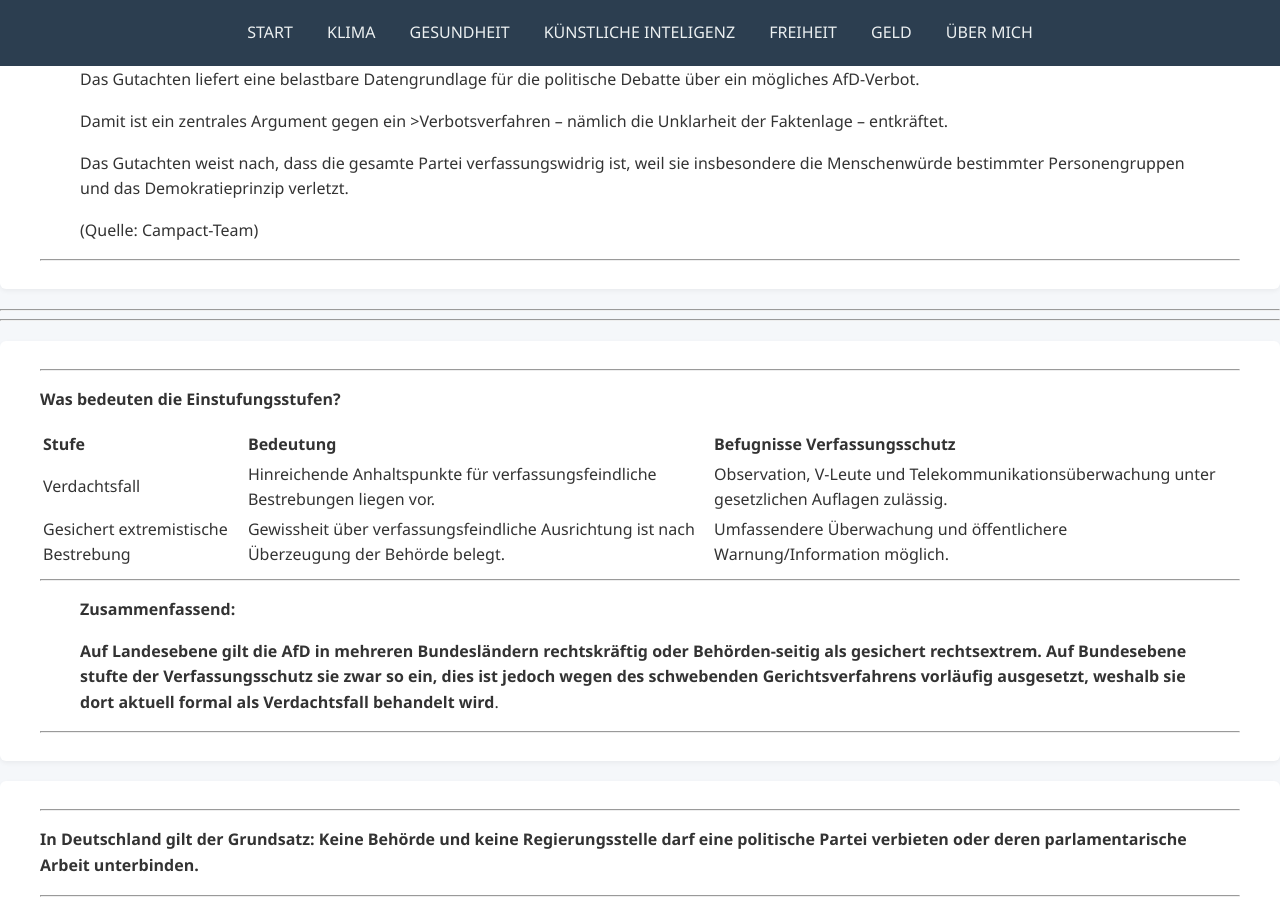
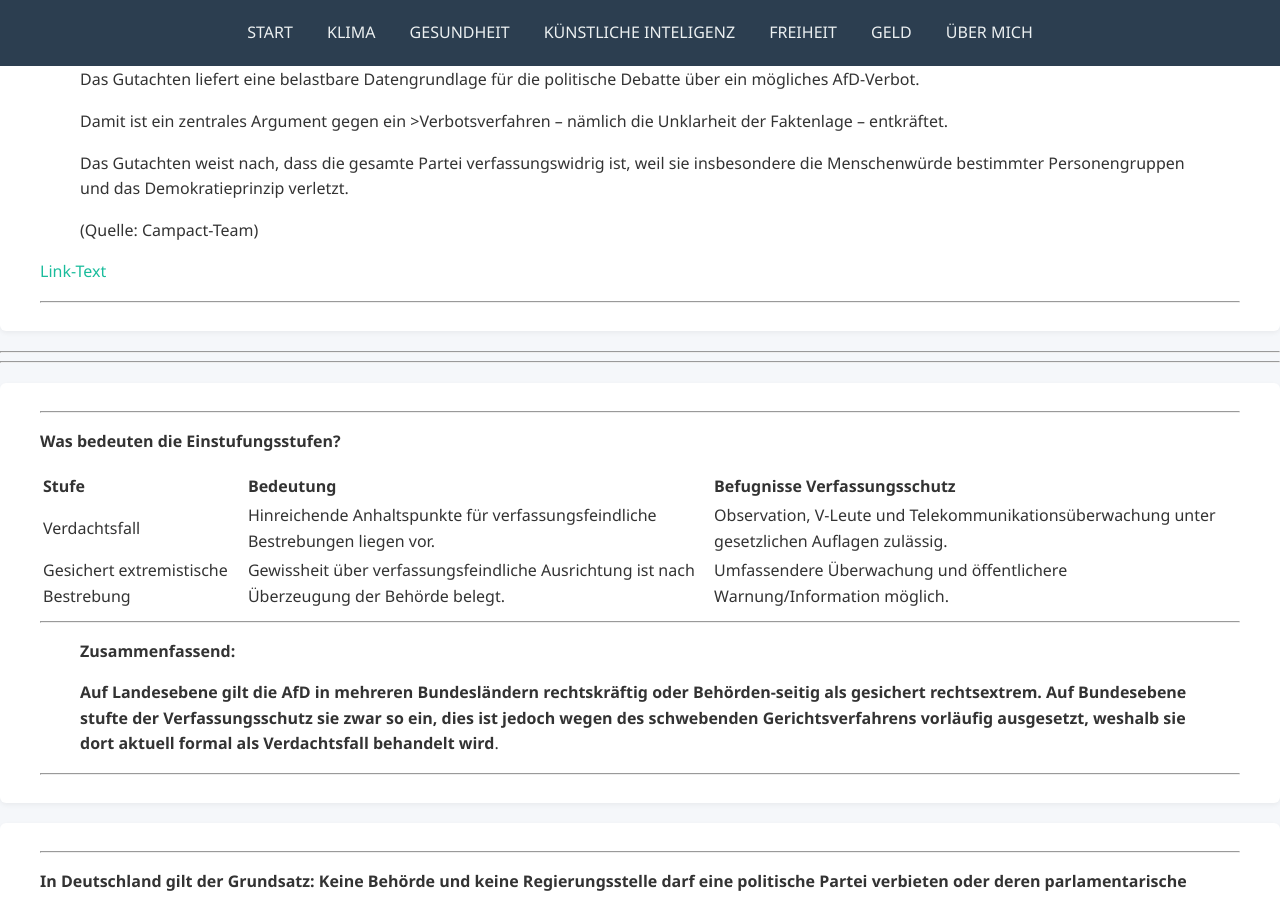
Before and after one commit to TheGermanTruth/TheGermanTruth, a Jekyll site: the page built from rechts.md, in a window 1280 px wide and 900 px high, scrolled down 2560 px. Built offline with Jekyll 4.4.1, drawn with Linux system fonts in a browser that asks for light colours.

Commit message:
Update rechts.md

```diff
--- a/rechts.md
+++ b/rechts.md
@@ -107,6 +107,8 @@ title: "Rechts"
 Demokratieprinzip verletzt.
 >
 >(Quelle: Campact-Team)
+
+<a href="[https://example.com](https://www.campact.de/rechtsextremismus/afd-verbot/)" target="_blank" rel="noopener">Link-Text</a>
 
 ---
 
```
